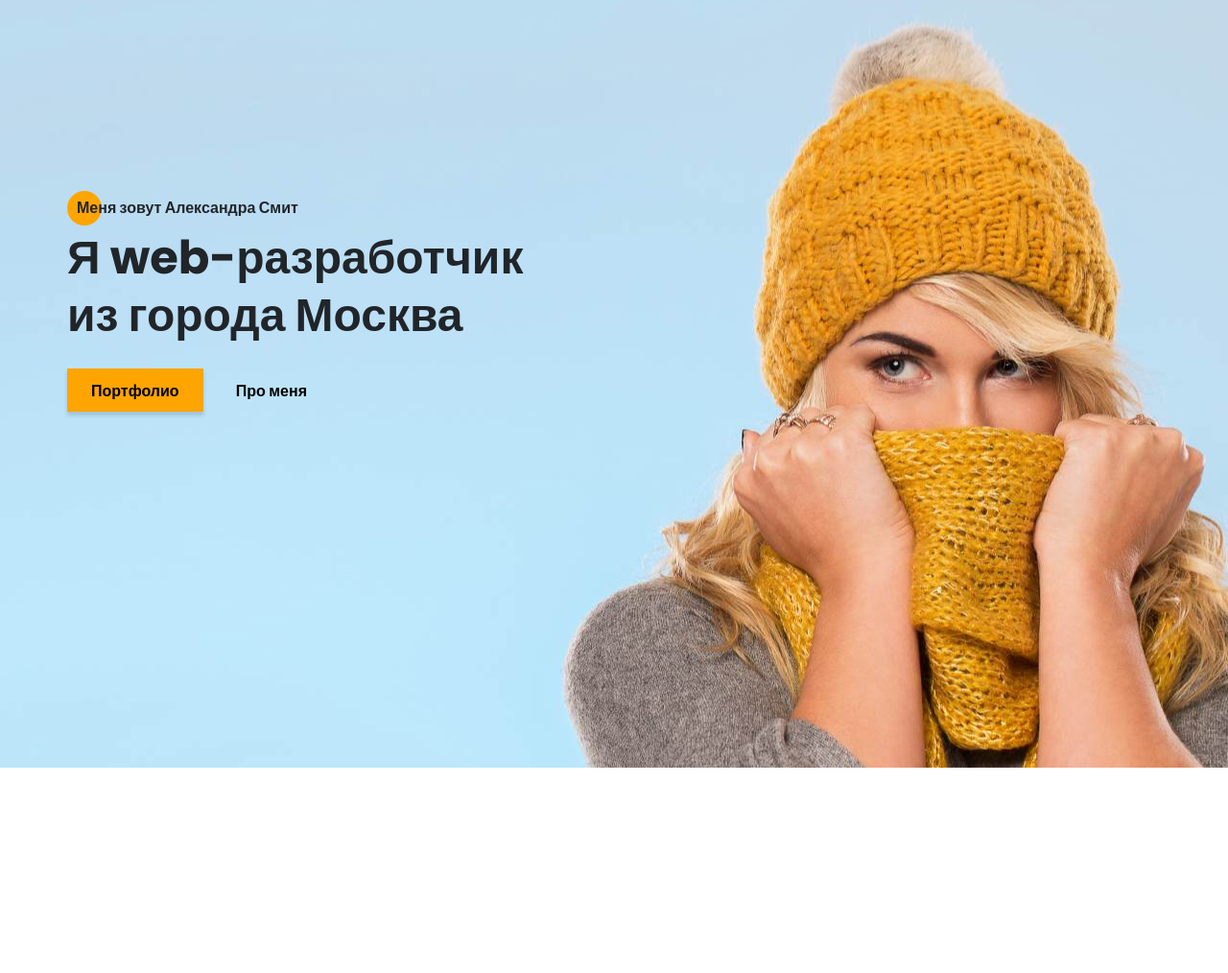
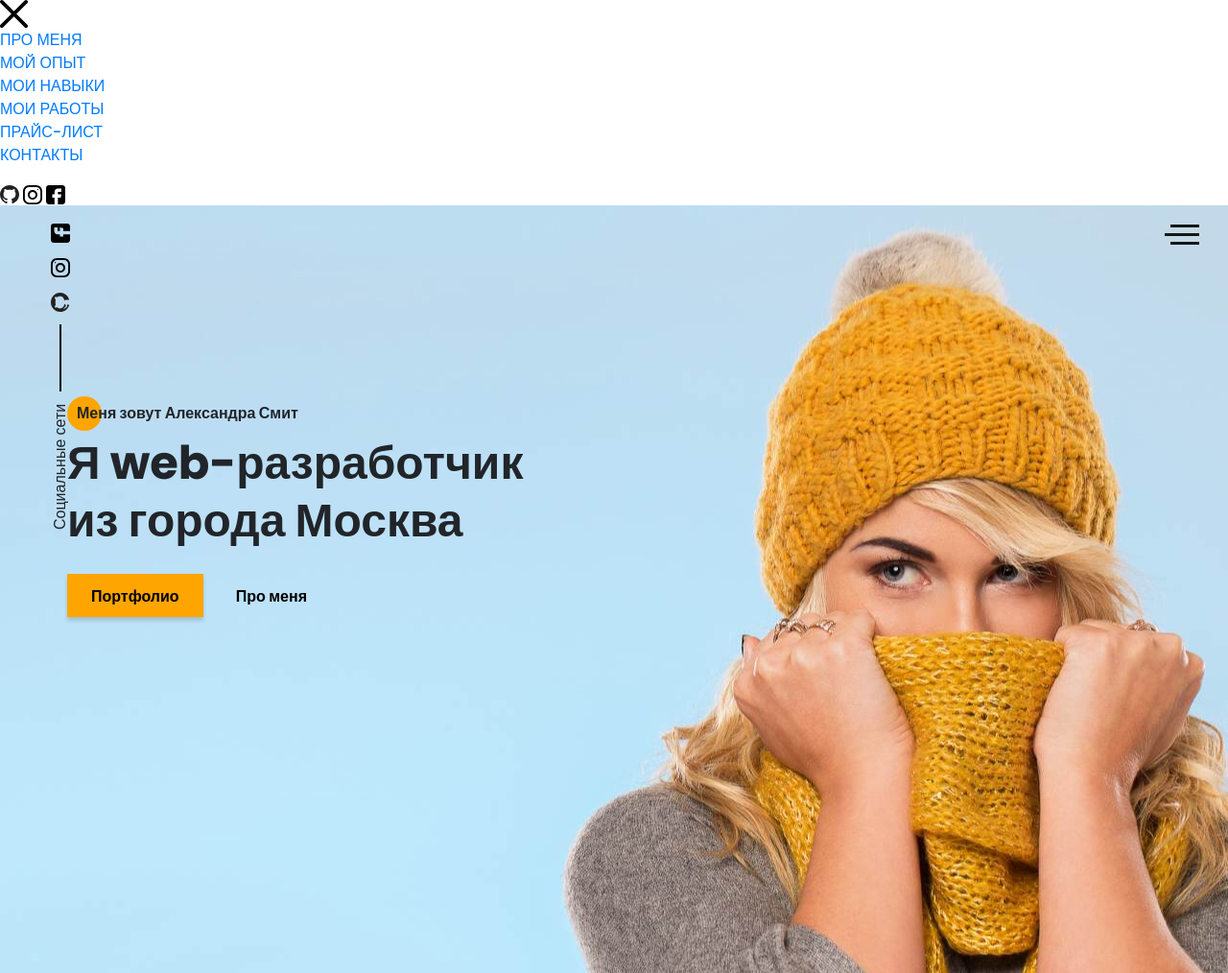
Before and after one commit to VM1793/Pet_Portfolio, a website: page src/index.html in a window 1280 px wide. Shown: the whole page at 96% size. Before the commit the page ends 800 px from the top, so only its background shows below. Drawn offline with nearby package versions, Linux system fonts and the light colour scheme; files that its build step writes are made by us from their sources; files whose address does not match are found by name.

Commit message:
updated 1st screen

```diff
--- a/src/index.html
+++ b/src/index.html
@@ -44,7 +44,46 @@
     <link rel="stylesheet" href="css/style.min.css">
 </head>
 <body>
+    <aside class="sidepanel">
+        <a href="#" class="sidepanel__link"><img src="icons/social/facebook.svg" alt="facebook"></a>
+        <a href="#" class="sidepanel__link"><img src="icons/social/instagram.svg" alt="instagram"></a>
+        <a href="#" class="sidepanel__link"><img src="icons/social/github.svg" alt="github"></a>
+        <div class="sidepanel__divider"></div>
+        <div class="sidepanel__text"><span>Социальные сети</span></div>
+    </aside>
+
+    <div class="menu">
+        <div class="menu__block">
+            <div class="menu__close">
+                <svg width="29" height="30" viewBox="0 0 29 30" fill="none" xmlns="http://www.w3.org/2000/svg">
+                    <path d="M17.1568 14.5231L28.4489 3.23075C29.1837 2.49623 29.1837 1.30861 28.4489 0.574085C27.7144 -0.160437 26.5267 -0.160437 25.7922 0.574085L14.4998 11.8665L3.20781 0.574085C2.47295 -0.160437 1.28567 -0.160437 0.551149 0.574085C-0.183716 1.30861 -0.183716 2.49623 0.551149 3.23075L11.8432 14.5231L0.551149 25.8155C-0.183716 26.55 -0.183716 27.7376 0.551149 28.4721C0.917206 28.8385 1.39852 29.0226 1.87948 29.0226C2.36045 29.0226 2.84141 28.8385 3.20781 28.4721L14.4998 17.1798L25.7922 28.4721C26.1586 28.8385 26.6396 29.0226 27.1205 29.0226C27.6015 29.0226 28.0825 28.8385 28.4489 28.4721C29.1837 27.7376 29.1837 26.55 28.4489 25.8155L17.1568 14.5231Z" fill="black"/>
+                </svg>
+            </div>
+            <nav>
+                <ul class="menu__list">
+                    <li class="menu__link"><a href="#">ПРО МЕНЯ</a></li>
+                    <li class="menu__link"><a href="#">МОЙ ОПЫТ</a></li>
+                    <li class="menu__link"><a href="#">МОИ НАВЫКИ</a></li>
+                    <li class="menu__link"><a href="#">МОИ РАБОТЫ</a></li>
+                    <li class="menu__link"><a href="#">ПРАЙС-ЛИСТ</a></li>
+                    <li class="menu__link"><a href="#">КОНТАКТЫ</a></li>
+                </ul>
+            </nav>
+            <div class="menu_social">
+                <a href="#"><img src="icons/social/Github_up.svg" alt="github"></a>
+                <a href="#"><img src="icons/social/Instagram_up.svg" alt="instagram"></a>
+                <a href="#"><img src="icons/social/Facebook_up.svg" alt="facebook"></a>
+            </div>
+        </div>
+        <div class="menu__overlay"></div>
+    </div>
+
     <section class="promo">
+        <div class="hamburger">
+            <span></span>
+            <span class="long"></span>
+            <span></span>
+        </div>
         <div class="container">
             <div class="title title_fz16 promo__subtitle">Меня зовут Александра Смит</div>
             <h1 class="title title_fz48 promo__title">Я web-разработчик <br> из города Москва</h1>
--- /dev/null
+++ b/src/sass/blocks/_menu.scss
@@ -0,0 +1,24 @@
+.hamburger {
+    position: absolute;
+    top: 20px;
+    right: 30px;
+    height: 21px;
+    display: flex;
+    flex-direction: column;
+    justify-content: space-between;
+    align-items: flex-end;
+    cursor: pointer;
+    span {
+        display: block;
+        width: 30px;
+        height: 3px;
+        background: #151812;
+    }
+    span.long {
+        width: 36px;
+    }
+}
+
+.menu {
+
+}
--- a/src/sass/blocks/_promo.scss
+++ b/src/sass/blocks/_promo.scss
@@ -28,5 +28,4 @@
             text-decoration: none;
         }
     }
-
 }
--- /dev/null
+++ b/src/sass/blocks/_sidepanel.scss
@@ -0,0 +1,26 @@
+.sidepanel {
+    position: fixed;
+    top: 230px;
+    left: 50px;
+    display: flex;
+    flex-direction: column;
+    justify-content: space-between;
+    align-items: center;
+    height: 340px;
+    z-index: 3;
+    &__divider {
+        width: 2px;
+        height: 70px;
+        background-color: #000;
+    }
+    &__text {
+        height: 150px;
+        width: 25px;
+        span {
+            transform: rotate(-90deg) translate(-30%,-260%);
+            display: block;
+            width: 150px;
+        }
+    }
+
+}
--- a/src/sass/style.scss
+++ b/src/sass/style.scss
@@ -20,3 +20,5 @@
 @import 'blocks/promo';
 @import 'blocks/title';
 @import 'blocks/button';
+@import 'blocks/sidepanel';
+@import 'blocks/menu';
```
Also changed, not shown: dist/css/style.min.css, dist/icons/social/Facebook_up.svg (added), dist/icons/social/Github_up.svg (added), dist/icons/social/Instagram_up.svg (added), dist/index.html, src/icons/social/Facebook_up.svg (added), src/icons/social/Github_up.svg (added), src/icons/social/Instagram_up.svg (added).
